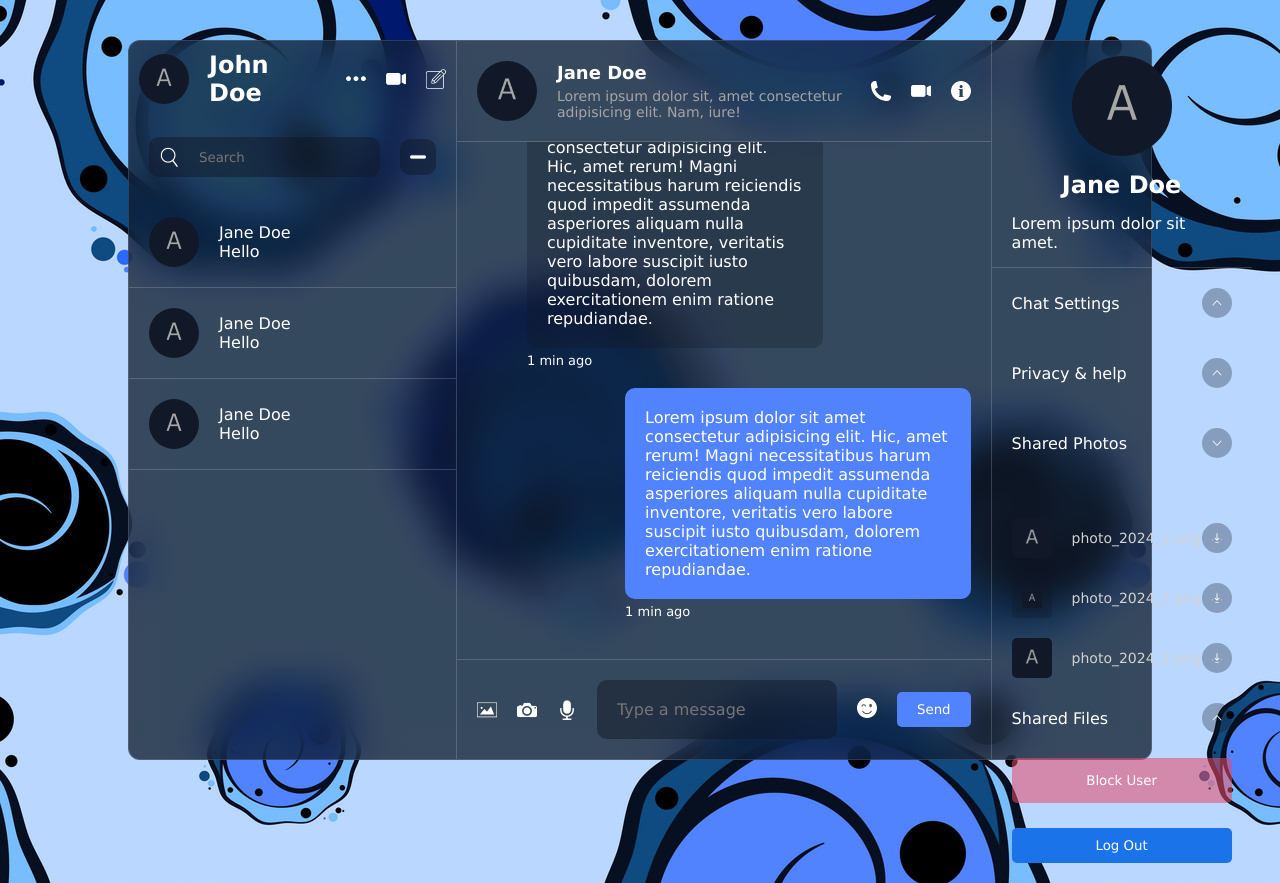
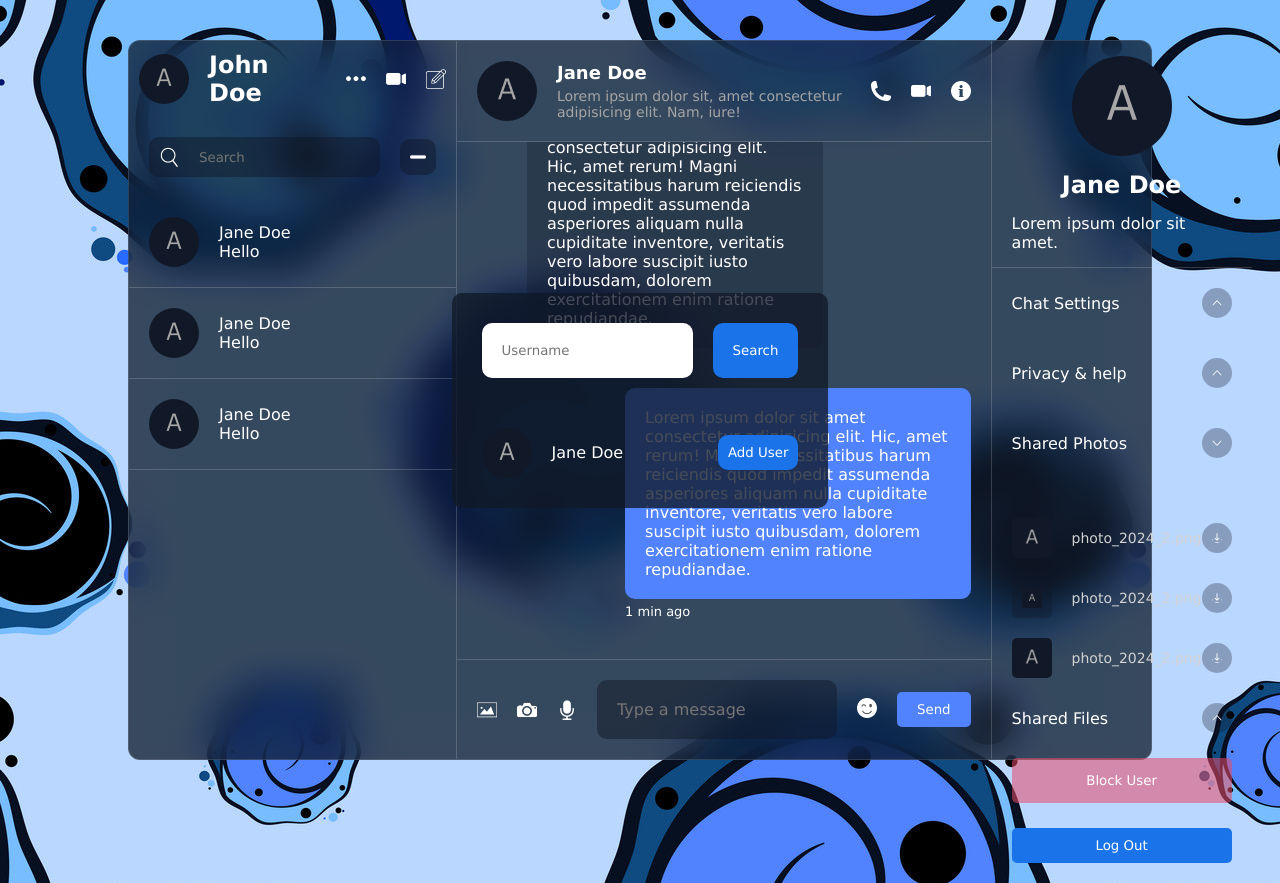
Before and after one commit to Akasht3010/React-Chat-App, a React (Vite) app: page / in a window 1280 px wide. Both pictures are taken after a click on the picture 418 px from the left and 157 px from the top of the page. Built offline with nearby package versions, Linux system fonts and the light colour scheme.

Commit message:
AddUser Function added

```diff
--- a/package.json
+++ b/package.json
@@ -12,7 +12,8 @@
   "dependencies": {
     "emoji-picker-react": "^4.9.2",
     "react": "^18.2.0",
-    "react-dom": "^18.2.0"
+    "react-dom": "^18.2.0",
+    "react-toastify": "^10.0.5"
   },
   "devDependencies": {
     "@types/react": "^18.2.66",
--- a/src/App.jsx
+++ b/src/App.jsx
@@ -1,17 +1,24 @@
-import { useState } from "react";
 import List from "./components/list/List";
 import Chat from "./components/chat/Chat";
 import Detail from "./components/detail/Detail";
+import Login from "./components/login/Login";
+import Notification from "./components/notification/Notification";
 
 function App() {
-  const [count, setCount] = useState(0);
+  const user = true;
 
   return (
     <div className="container">
-      <List/>
-      <Chat/>
-      <Detail/>
-
+      {user ? (
+        <>
+          <List />
+          <Chat />
+          <Detail />
+        </>
+      ) : (
+        <Login />
+      )}
+      <Notification />
     </div>
   );
 }
--- a/src/components/list/chatList/ChatList.jsx
+++ b/src/components/list/chatList/ChatList.jsx
@@ -1,43 +1,49 @@
-import React from 'react'
-import './chatlist.css'
-import { useState } from 'react';
+import React from "react";
+import "./chatlist.css";
+import { useState } from "react";
+import AddUser from "./addUser/addUser";
 
 const ChatList = () => {
-
   const [addMode, setAddMode] = useState(false);
 
   return (
-    <div className='chatList'>
+    <div className="chatList">
       <div className="search">
         <div className="searchBar">
           <img src="/search.png" alt="" />
-          <input type="text" placeholder='Search' />
+          <input type="text" placeholder="Search" />
         </div>
-        <img src={addMode? "./minus.png" : "./plus.png"} alt="" className='add' onClick={()=> setAddMode((prev) => !prev)}/>
+        <img
+          src={addMode ? "./minus.png" : "./plus.png"}
+          alt=""
+          className="add"
+          onClick={() => setAddMode((prev) => !prev)}
+        />
       </div>
-      <div className='item'>
+      <div className="item">
         <img src="./avatar.png" alt="" />
         <div className="texts">
           <span>Jane Doe</span>
           <p>Hello</p>
         </div>
       </div>
-      <div className='item'>
+      <div className="item">
         <img src="./avatar.png" alt="" />
         <div className="texts">
           <span>Jane Doe</span>
           <p>Hello</p>
         </div>
       </div>
-      <div className='item'>
+      <div className="item">
         <img src="./avatar.png" alt="" />
         <div className="texts">
           <span>Jane Doe</span>
           <p>Hello</p>
         </div>
       </div>
+      {addMode && <AddUser />}
     </div>
-  )
-}
+  );
+};
 
-export default ChatList
+export default ChatList;
--- /dev/null
+++ b/src/components/list/chatList/addUser/addUser.css
@@ -0,0 +1,60 @@
+.addUser {
+  width: max-content;
+  height: max-content;
+  padding: 30px;
+  background-color: rgba(17, 25, 40, 0.782);
+  border-radius: 10px;
+  position: absolute;
+  top: 0;
+  bottom: 0;
+  left: 0;
+  right: 0;
+  margin: auto;
+
+  form {
+    display: flex;
+    gap: 20px;
+
+    input {
+      padding: 20px;
+      border-radius: 10px;
+      outline: none;
+      border: none;
+    }
+
+    button {
+      padding: 20px;
+      border-radius: 10px;
+      background-color: #1a73e8;
+      color: white;
+      border: none;
+      cursor: pointer;
+    }
+  }
+  .user {
+    margin-top: 50px;
+    display: flex;
+    align-items: center;
+    justify-content: space-between;
+
+    .detail {
+      display: flex;
+      align-items: center;
+      gap: 20px;
+      img {
+        width: 50px;
+        height: 50px;
+        border-radius: 50%;
+        object-fit: cover;
+      }
+    }
+    button {
+      padding: 10px;
+      border-radius: 10px;
+      background-color: #1a73e8;
+      color: white;
+      border: none;
+      cursor: pointer;
+    }
+  }
+}
--- /dev/null
+++ b/src/components/list/chatList/addUser/addUser.jsx
@@ -0,0 +1,22 @@
+import React from "react";
+import "./addUser.css";
+
+const AddUser = () => {
+  return (
+    <div className="addUser">
+      <form>
+        <input type="text" placeholder="Username" name="username"/>
+        <button>Search</button>
+      </form>
+      <div className="user">
+        <div className="detail">
+            <img src="./avatar.png" alt="" />
+            <span>Jane Doe</span>
+        </div>
+        <button>Add User</button>
+      </div>
+    </div>
+  );
+};
+
+export default AddUser;
--- /dev/null
+++ b/src/components/login/Login.jsx
@@ -0,0 +1,60 @@
+import React, { useState } from "react";
+import "./login.css";
+import { toast } from "react-toastify";
+
+const Login = () => {
+  const [avatar, setAvatar] = useState({
+    file: null,
+    url: "",
+  });
+
+  const handleAvatar = (e) => {
+    if (e.target.files[0]) {
+      setAvatar({
+        file: e.target.files[0],
+        url: URL.createObjectURL(e.target.files[0]),
+      });
+    }
+  };
+
+  const handleLogin = (e) => {
+    e.preventDefault();
+  }
+
+  return (
+    <div className="login">
+      <div className="item">
+        <h2 >Hello there</h2>
+        <form onSubmit={handleLogin}>
+          <input type="text" placeholder="Email" name="email" />
+          <input type="text" placeholder="Password" name="password" />
+          <button>Sign In</button>
+        </form>
+      </div>
+      <div className="separator"></div>
+      <div className="item">
+        <h2>Create an Account</h2>
+        <form>
+          <label htmlFor="file">
+            <img src={avatar.url || "./avatar.png"} alt="" />
+          </label>
+        </form>
+        <form>
+          <label htmlFor="file">Upload an Image</label>
+          <input
+            type="file"
+            id="file"
+            style={{ display: "none" }}
+            onChange={handleAvatar}
+          />
+          <input type="text" placeholder="Username" name="username" />
+          <input type="text" placeholder="Email" name="email" />
+          <input type="text" placeholder="Password" name="password" />
+          <button>Sign In</button>
+        </form>
+      </div>
+    </div>
+  );
+};
+
+export default Login;
--- /dev/null
+++ b/src/components/login/login.css
@@ -0,0 +1,67 @@
+.login {
+  width: 100%;
+  height: 100%;
+  display: flex;
+  align-items: center;
+  gap: 100px;
+
+  .item {
+    flex: 1;
+    display: flex;
+    flex-direction: column;
+    align-items: center;
+    gap: 20px;
+
+    form {
+      display: flex;
+      flex-direction: column;
+      align-items: center;
+      justify-content: center;
+      gap: 20px;
+
+      input {
+        padding: 20px;
+        border: none;
+        outline: none;
+        background-color: rgba(17, 25, 40, 0.6);
+        color: white;
+        border-radius: 5px;
+      }
+
+      label {
+        width: 100%;
+        display: flex;
+        align-items: center;
+        justify-content: space-between;
+        cursor: pointer;
+        text-decoration: underline;
+
+        img {
+          width: 50px;
+          height: 50px;
+          border-radius: 10px;
+          object-fit: cover;
+          opacity: 0.6;
+        }
+      }
+
+      button{
+        width: 100%;
+        padding: 20px;
+        border: none;
+        background-color: #1f8ef1;
+        color: white;
+        border-radius: 5px;
+        cursor: pointer;
+        font-weight: 500;
+      }
+    }
+  }
+
+  .separator {
+    height: 80%;
+    width: 2px;
+    background-color: #dddddd35;
+
+  }
+}
--- /dev/null
+++ b/src/components/notification/Notification.jsx
@@ -0,0 +1,12 @@
+import { ToastContainer } from 'react-toastify'
+import 'react-toastify/dist/ReactToastify.css'
+
+const Notification = () => {
+  return (
+    <div className=''>
+      <ToastContainer position="bottom-right" />
+    </div>
+  )
+}
+
+export default Notification
```
Also changed, not shown: 1 other file (tests, documents, lock files or other folders).
